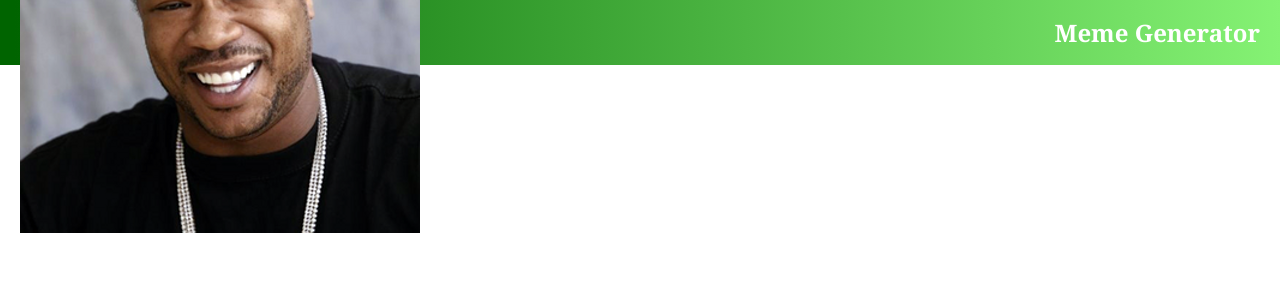
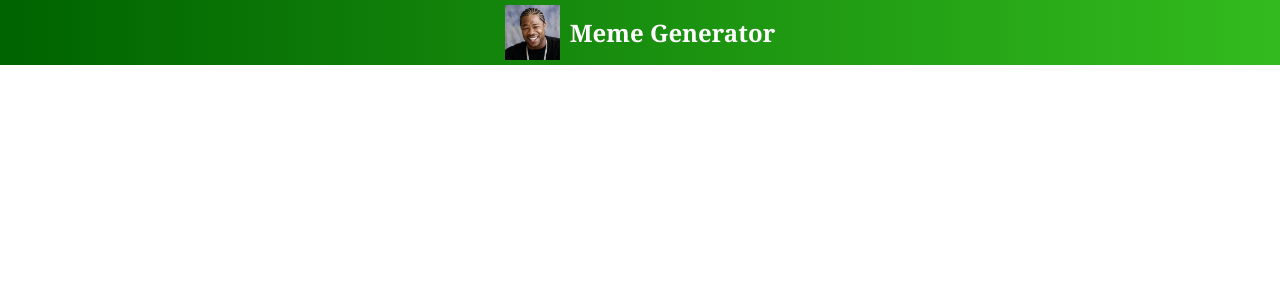
Before and after one commit to abnercabrera28/Meme-Generator, a React (Create React App) app: page / in a window 1280 px wide. Shown: the top 300 px of the page. Built offline with nearby package versions, Linux system fonts and the light colour scheme.

Commit message:
added styling for x-img and centered content for header

```diff
--- a/src/index.css
+++ b/src/index.css
@@ -10,9 +10,14 @@ body {
 .header {
   display: flex;
   align-items: center;
-  justify-content: space-between;
+  justify-content: center;
   height: 65px;
-  background: linear-gradient(90deg, darkgreen 1.18%, #85f274 100%);
+  background: linear-gradient(90deg, darkgreen 1.18%, #33bb1e 100%);
   color: white;
   padding: 20px;
 }
+
+.x-img {
+  height: 55px;
+  padding-right: 10px;
+}
```
